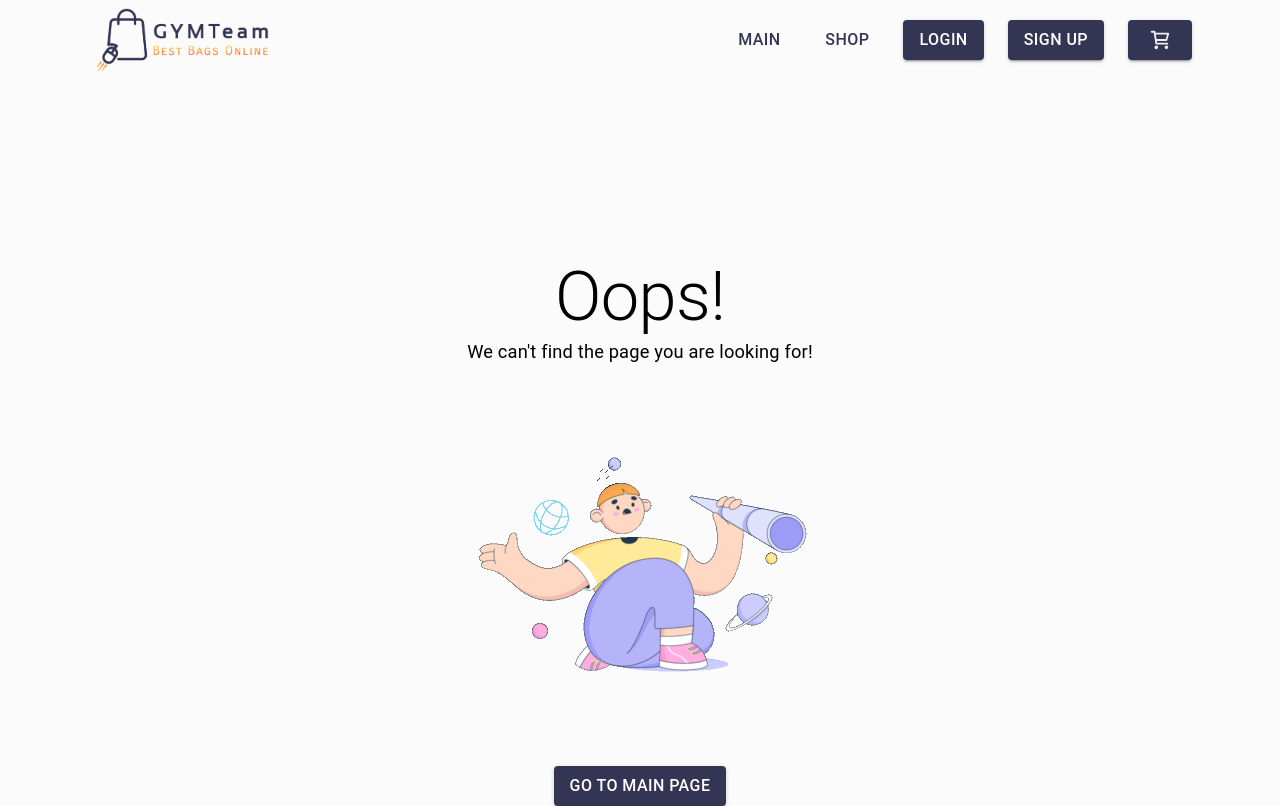
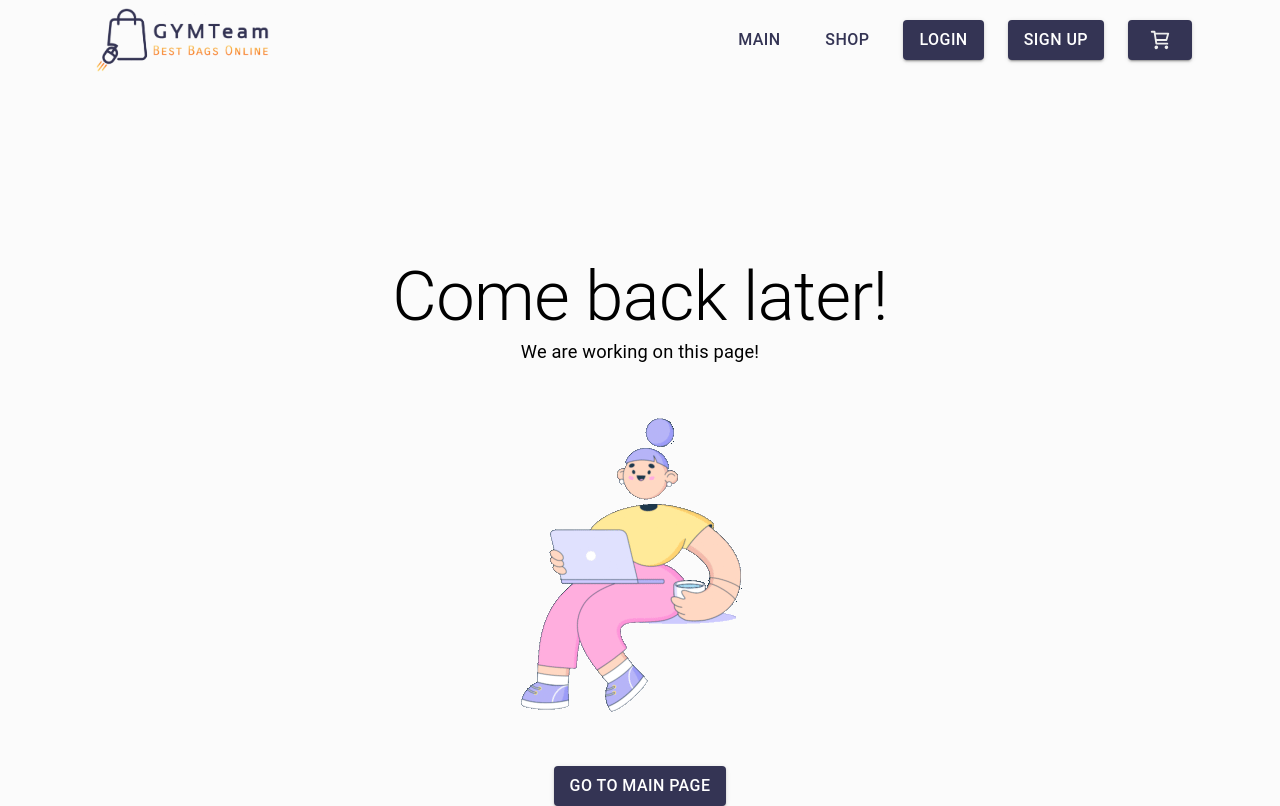
Before and after one commit to JYMTeam/eCommerce-Application, a React (Create React App) app in the folder ecommerce-app/: page /shop in a window 1280 px wide. Built offline with nearby package versions, Linux system fonts and the light colour scheme; what @commercetools/platform-sdk, @commercetools/sdk-client-v2 would draw is missing.

Commit message:
feat: add links to shop and cart and template pages EC-60 EC-63 EC-67

```diff
--- a/ecommerce-app/src/App.tsx
+++ b/ecommerce-app/src/App.tsx
@@ -3,7 +3,9 @@ import { Provider } from "react-redux";
 import { Routes, Route, BrowserRouter } from "react-router-dom";
 import { MainPage } from "./pages/MainPage";
 import { LoginPage } from "./pages/LoginPage";
-import { Navigation } from "./components/Navigation";
+import { ShopPage } from "./pages/ShopPage";
+import { CartPage } from "./pages/CartPage";
+import { Navigation } from "./components/Navigaton/Navigation";
 import NotFoundPage from "./pages/NotFoundPage";
 import { setupStore } from "./store";
 import "./commercetools-sdk/ctpClient-example";
@@ -27,6 +29,8 @@ function App() {
                 <Route path="/" element={<MainPage />}></Route>
                 <Route path="/login" element={<LoginPage />}></Route>
                 <Route path="/signup" element={<RegistrationPage />}></Route>
+                <Route path="/shop" element={<ShopPage />}></Route>
+                <Route path="/cart" element={<CartPage />}></Route>
                 <Route path="*" element={<NotFoundPage />}></Route>
               </Routes>
             </ThemeProvider>
--- a/ecommerce-app/src/components/Navigation.tsx
+++ b/ecommerce-app/src/components/Navigaton/Navigation.tsx
@@ -1,7 +1,7 @@
 import React from "react";
 import { Link } from "react-router-dom";
-import Logo from "../assets/logo.png";
-import CartIcon from "../assets/cart.svg";
+import Logo from "../../assets/logo.png";
+import CartIcon from "../../assets/cart.svg";
 import { AppBar, Toolbar, Stack, Button, IconButton, Box } from "@mui/material";
 
 //import { SystemStyleObject } from "@mui/system";
@@ -59,7 +59,7 @@ export function Navigation() {
           <Button
             variant="text"
             component={Link}
-            to="/"
+            to="Shop"
             sx={{
               ":hover": {
                 bgcolor: "transparent",
@@ -85,7 +85,12 @@ export function Navigation() {
           >
             Sign Up
           </Button>
-          <Button component={Link} to="/" variant="contained" color="primary">
+          <Button
+            component={Link}
+            to="Cart"
+            variant="contained"
+            color="primary"
+          >
             <Box
               component="img"
               src={CartIcon}
--- /dev/null
+++ b/ecommerce-app/src/components/WorkInProrgess.tsx
@@ -0,0 +1,30 @@
+import React from "react";
+import workingGif from "../assets/working.gif";
+import { Link } from "react-router-dom";
+
+import { Typography, Box, Grid, Button } from "@mui/material";
+export default function WorkInProgress() {
+  return (
+    <Grid
+      container
+      direction="column"
+      justifyContent="center"
+      alignItems="center"
+      sx={{ my: 20 }}
+    >
+      <Typography variant="h2" component="h2">
+        Come back later!
+      </Typography>
+      <Typography>We are working on this page!</Typography>
+      <Box
+        component="img"
+        src={workingGif}
+        alt={"Work in progress"}
+        sx={{ height: "100%", width: "auto" }}
+      />
+      <Button component={Link} to="/" variant="contained" color="primary">
+        Go to Main page
+      </Button>
+    </Grid>
+  );
+}
--- /dev/null
+++ b/ecommerce-app/src/pages/CartPage.tsx
@@ -0,0 +1,4 @@
+import WorkInProgress from "../components/WorkInProrgess";
+export function CartPage() {
+  return <WorkInProgress />;
+}
--- /dev/null
+++ b/ecommerce-app/src/pages/ShopPage.tsx
@@ -0,0 +1,4 @@
+import WorkInProgress from "../components/WorkInProrgess";
+export function ShopPage() {
+  return <WorkInProgress />;
+}
```
Also changed, not shown: ecommerce-app/src/assets/working.gif (added), ecommerce-app/src/components/Navigaton/Navigation.css (added).
